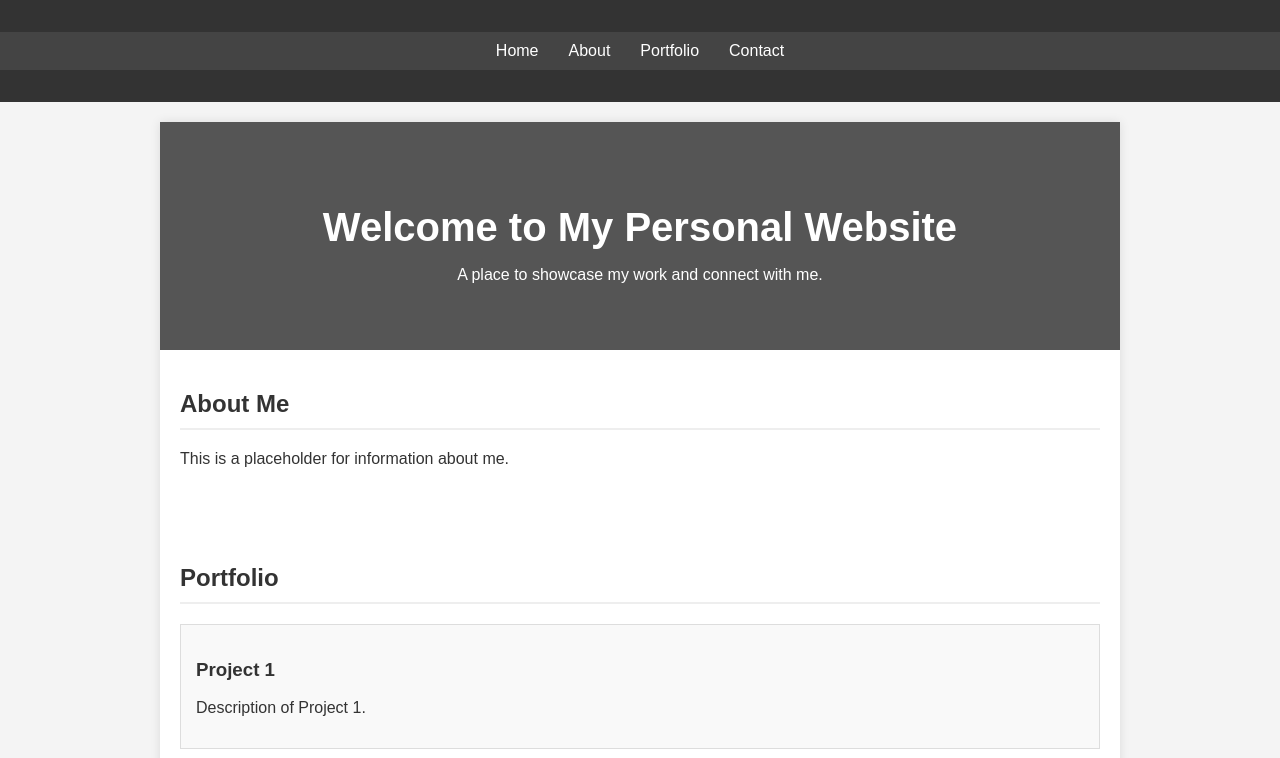
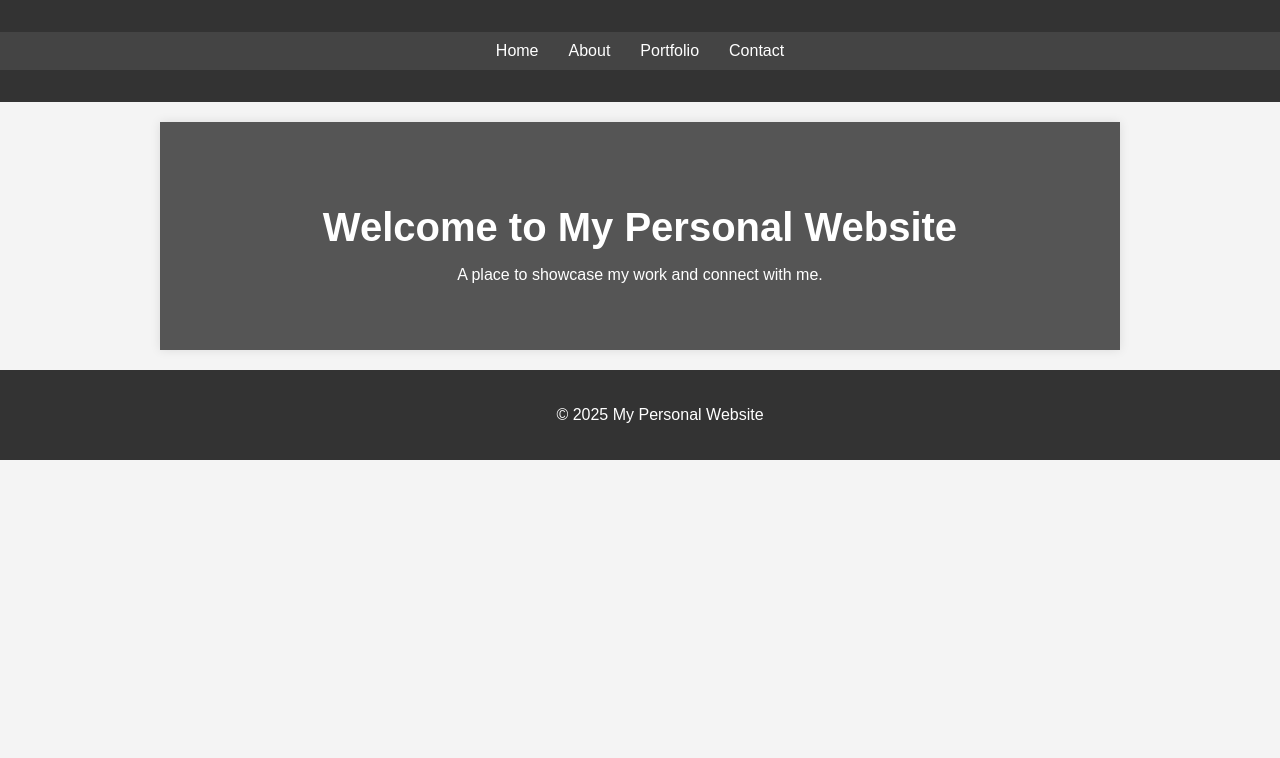
Before and after one commit to balaganeshbala/website-2025, a Next.js app: page / in a window 1280 px wide. Shown: the top 758 px of the page. Built offline with nearby package versions, Linux system fonts and the light colour scheme.

Commit message:
Made is single page

```diff
--- a/src/app/page.tsx
+++ b/src/app/page.tsx
@@ -1,28 +1,28 @@
+"use client"; // This is needed for using client-side hooks like useState
+
+import { useState } from "react";
+
 export default function Home() {
+  const [activeSection, setActiveSection] = useState("hero"); // Default to 'hero'
+
+  const renderSection = () => {
+    switch (activeSection) {
+      case "hero":
         return (
-    <div>
-      <header>
-        <nav>
-          <ul>
-            <li><a href="#hero">Home</a></li>
-            <li><a href="#about">About</a></li>
-            <li><a href="#portfolio">Portfolio</a></li>
-            <li><a href="#contact">Contact</a></li>
-          </ul>
-        </nav>
-      </header>
-
-      <main>
           <section id="hero" className="hero-section">
             <h1>Welcome to My Personal Website</h1>
             <p>A place to showcase my work and connect with me.</p>
           </section>
-
+        );
+      case "about":
+        return (
           <section id="about">
             <h2>About Me</h2>
             <p>This is a placeholder for information about me.</p>
           </section>
-
+        );
+      case "portfolio":
+        return (
           <section id="portfolio">
             <h2>Portfolio</h2>
             <div className="project">
@@ -34,11 +34,34 @@ export default function Home() {
               <p>Description of Project 2.</p>
             </div>
           </section>
-
+        );
+      case "contact":
+        return (
           <section id="contact">
             <h2>Contact</h2>
             <p>You can reach me at example@example.com</p>
           </section>
+        );
+      default:
+        return null;
+    }
+  };
+
+  return (
+    <div>
+      <header>
+        <nav>
+          <ul>
+            <li><a href="#" onClick={(e) => { e.preventDefault(); setActiveSection("hero"); }}>Home</a></li>
+            <li><a href="#" onClick={(e) => { e.preventDefault(); setActiveSection("about"); }}>About</a></li>
+            <li><a href="#" onClick={(e) => { e.preventDefault(); setActiveSection("portfolio"); }}>Portfolio</a></li>
+            <li><a href="#" onClick={(e) => { e.preventDefault(); setActiveSection("contact"); }}>Contact</a></li>
+          </ul>
+        </nav>
+      </header>
+
+      <main>
+        {renderSection()}
       </main>
 
       <footer>
```
Lines whose indentation alone changed are shown as unchanged.
